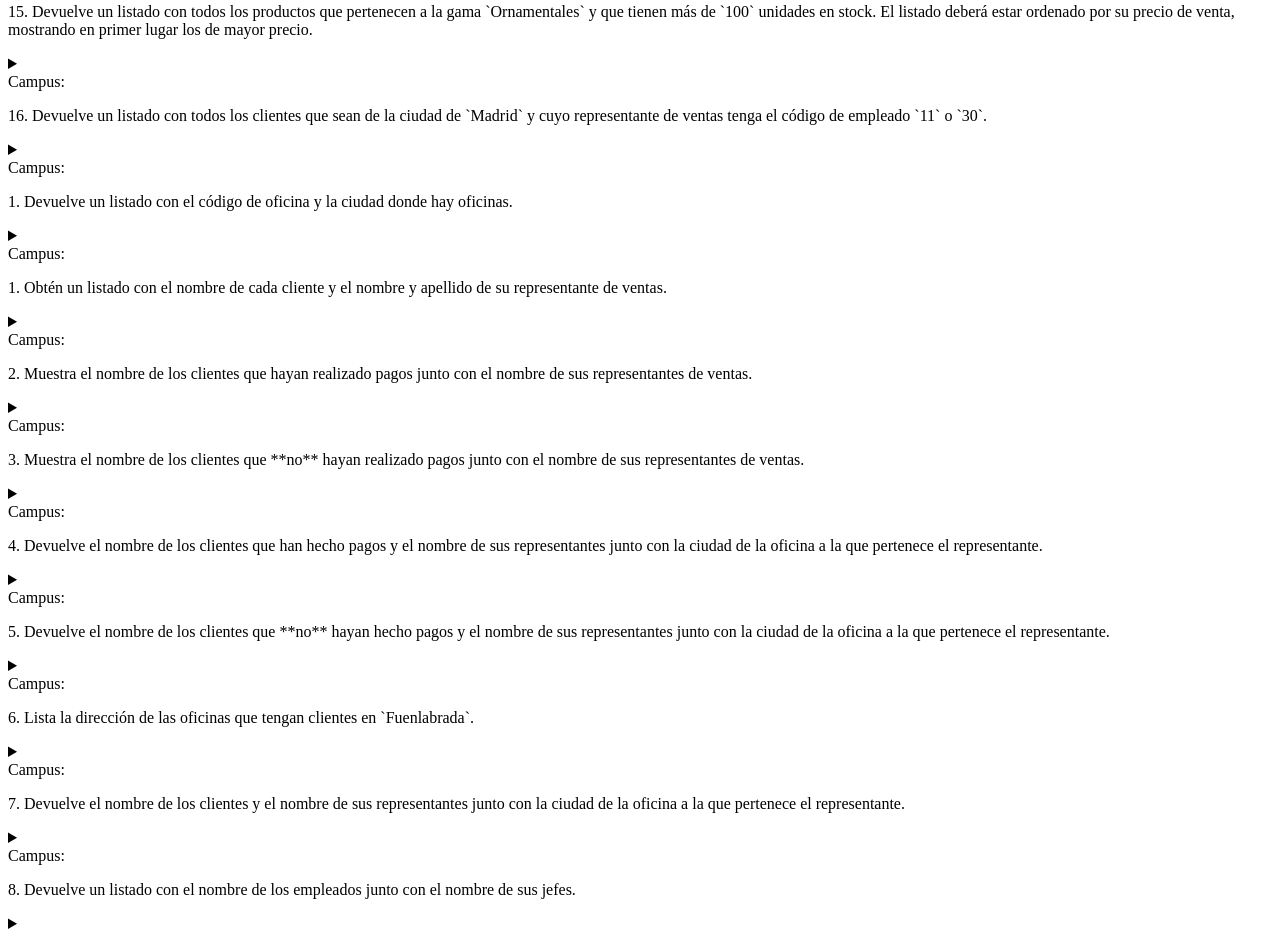
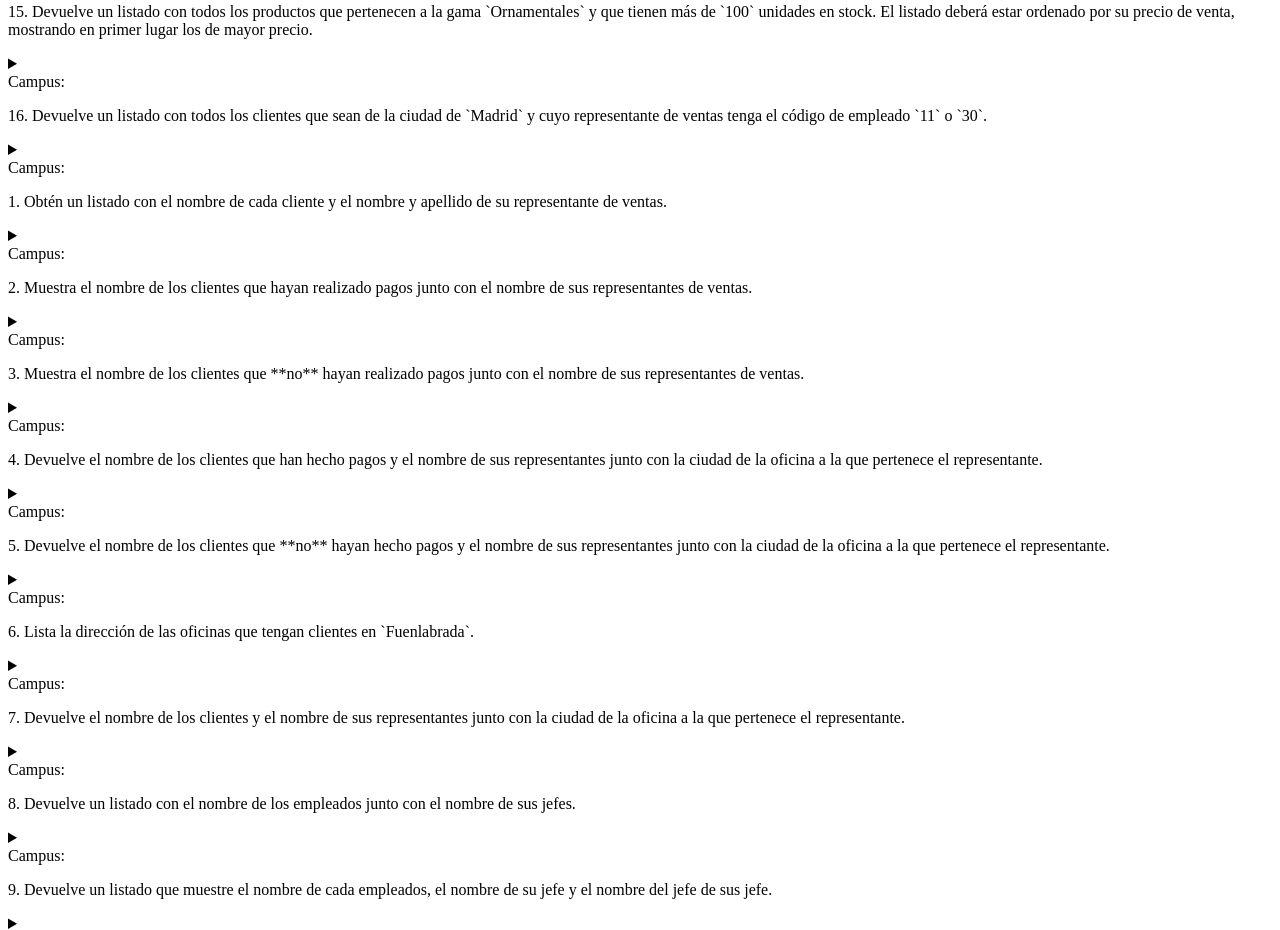
Before and after one commit to Sh4un221/garden, a website with bundled scripts: page views/report.html in a window 1280 px wide. Shown: the part 1405-2335 px from the top of the page. Built offline with nearby package versions, Linux system fonts and the light colour scheme.

Commit message:
style: :lipstick: Se corrigio un duplicado en el html

```diff
--- a/views/report.html
+++ b/views/report.html
@@ -229,17 +229,6 @@
                     </summary>
                     <div class="report__container"></div>
                 </details>
-                <details id="queryAboutOneTable1">
-                    <summary>
-                        <div class="details__description">Campus: </div>
-                        <div class="details__container">
-                            <p>1. Devuelve un listado con el código de oficina y la ciudad donde hay oficinas.
-                            </p>
-                            <!-- <p><marquee behavior="" direction="">Consultas sobre una tabla 6.Devuelve un listado con el nombre de los todos los clientes españoles.</marquee></p> -->
-                        </div>
-                    </summary>
-                    <div class="report__container"></div>
-                </details>
                 <details id="queryAboutTable1">
                     <summary>
                         <div class="details__description">Campus: </div>
```
